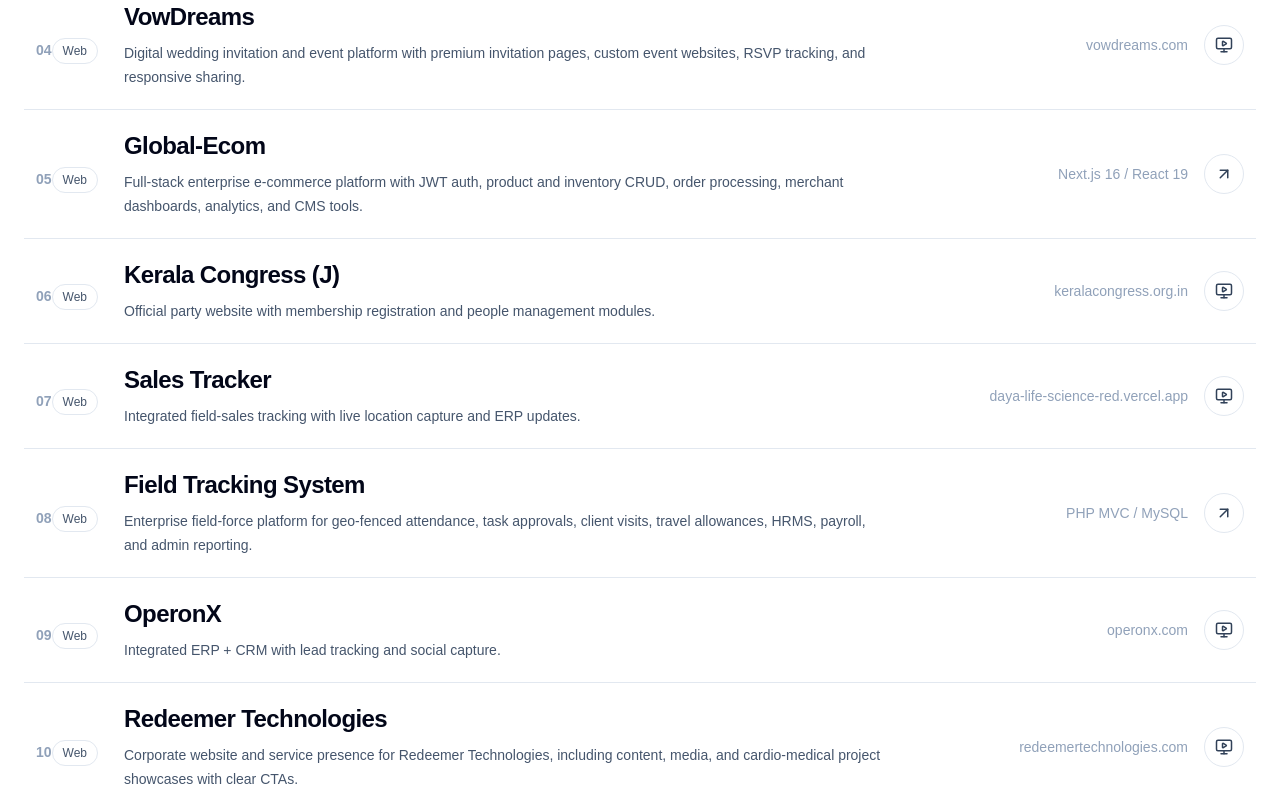
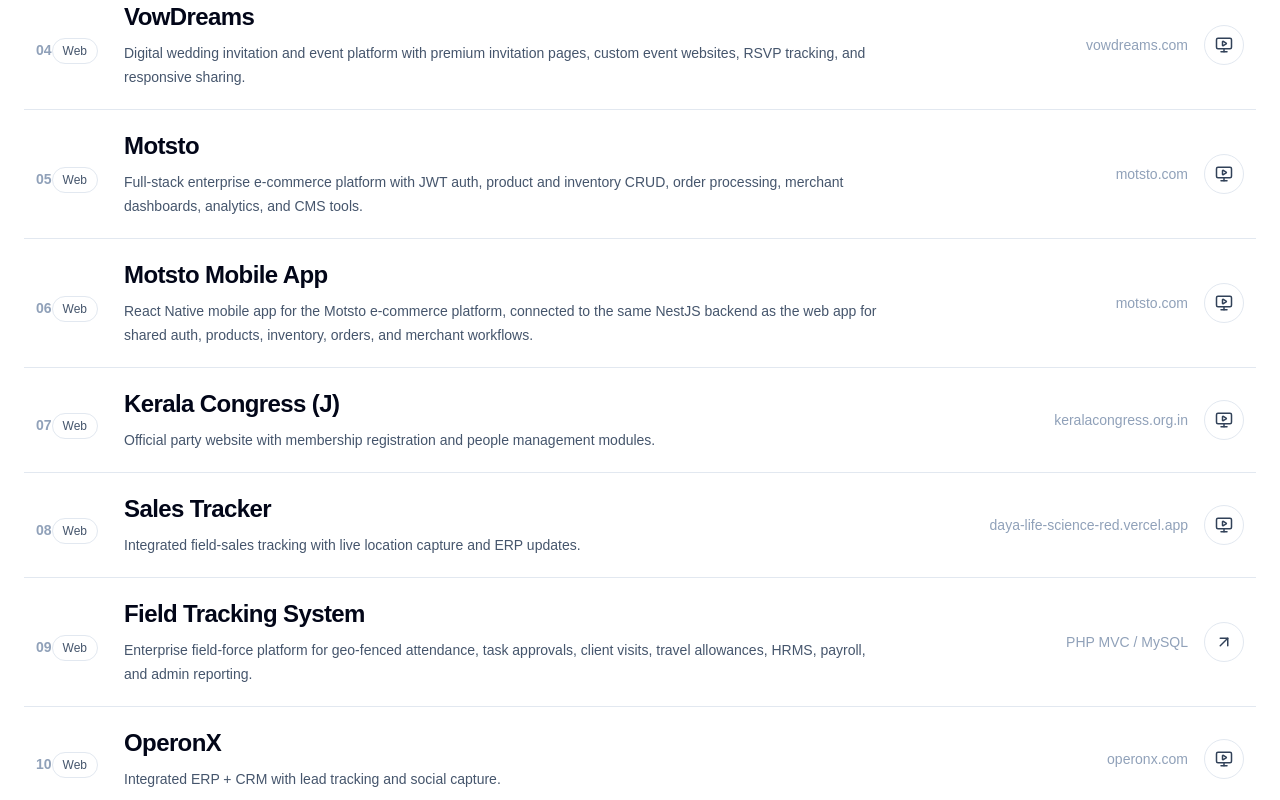
Before and after one commit to nikhilljpskj/Nikhil-JP, a Next.js app: page /projects in a window 1280 px wide. Shown: the part 860-1660 px from the top of the page. Built offline with nearby package versions, Linux system fonts and the light colour scheme.

Commit message:
Projects

```diff
--- a/src/content/projects.ts
+++ b/src/content/projects.ts
@@ -38,12 +38,22 @@
     href: 'https://vowdreams.com',
   },
   {
-    title: 'Global-Ecom',
+    title: 'Motsto',
     description:
       'Full-stack enterprise e-commerce platform with JWT auth, product and inventory CRUD, order processing, merchant dashboards, analytics, and CMS tools.',
     tech: ['Next.js 16', 'React 19', 'NestJS', 'Prisma', 'MySQL'],
     image: '/projects/global-ecom.jpg',
     tag: 'Web',
+    href: 'https://motsto.com/',
+  },
+  {
+    title: 'Motsto Mobile App',
+    description:
+      'React Native mobile app for the Motsto e-commerce platform, connected to the same NestJS backend as the web app for shared auth, products, inventory, orders, and merchant workflows.',
+    tech: ['React Native', 'TypeScript', 'NestJS', 'Prisma', 'MySQL'],
+    image: '/projects/global-ecom.jpg',
+    tag: 'Web',
+    href: 'https://motsto.com/',
   },
   {
     title: 'Kerala Congress (J)',
```
